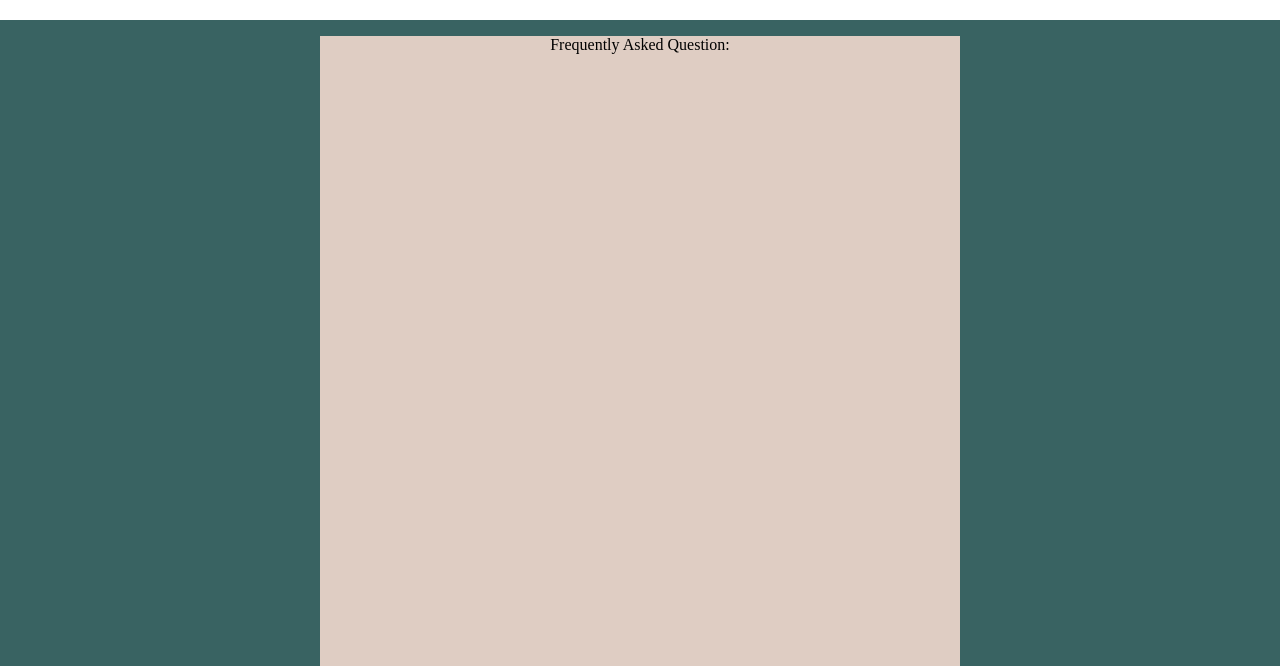
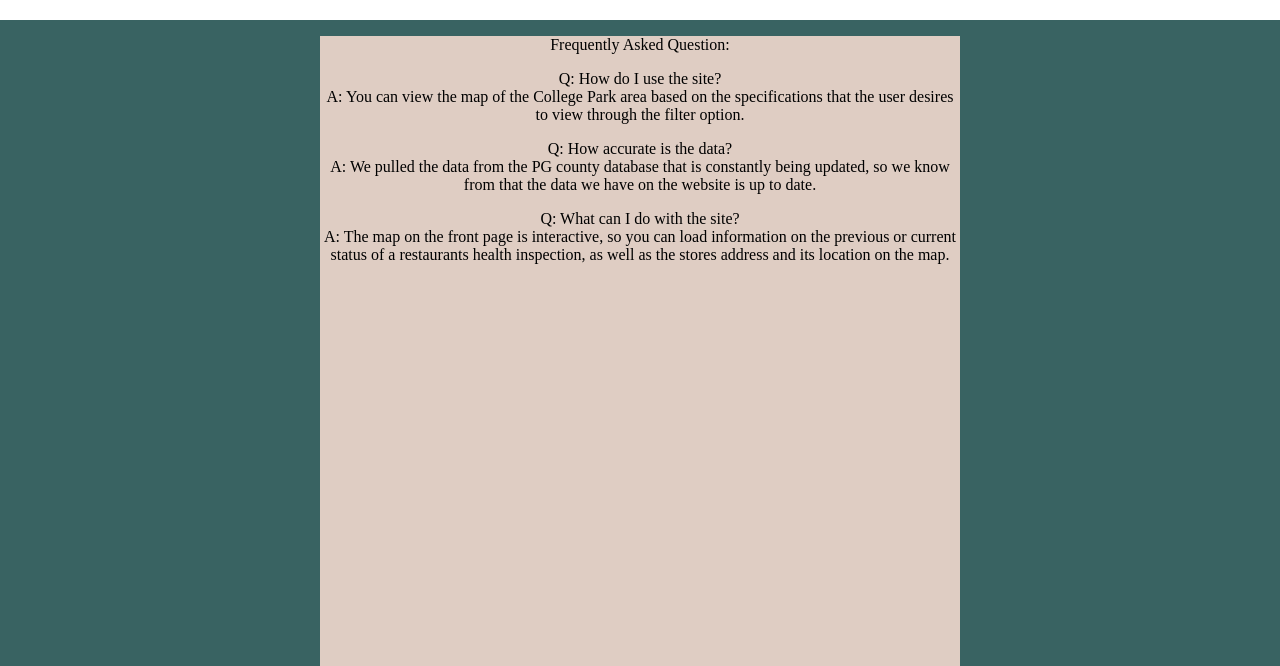
Before and after one commit to kangharo96/pg_food, a website: page public/faqs/index.html in a window 1280 px wide. Shown: the part 134-800 px from the top of the page. Drawn offline with Linux system fonts and the light colour scheme.

Commit message:
Added FAQs from wireframe pictures

```diff
--- a/public/faqs/index.html
+++ b/public/faqs/index.html
@@ -20,6 +20,9 @@
   </div>
   <div class='content'>
     <p>Frequently Asked Question:</p>
+    <p/>Q: How do I use the site?<br>A: You can view the map of the College Park area based on the specifications that the user desires to view through the filter option.
+    <p/>Q: How accurate is the data?<br>A: We pulled the data from the PG county database that is constantly being updated, so we know from that the data we have on the website is up to date.
+    <p/>Q: What can I do with the site?<br>A: The map on the front page is interactive, so you can load information on the previous or current status of a restaurants health inspection, as well as the stores address and its location on the map.
   </div>
 </body>
 </html>
```
